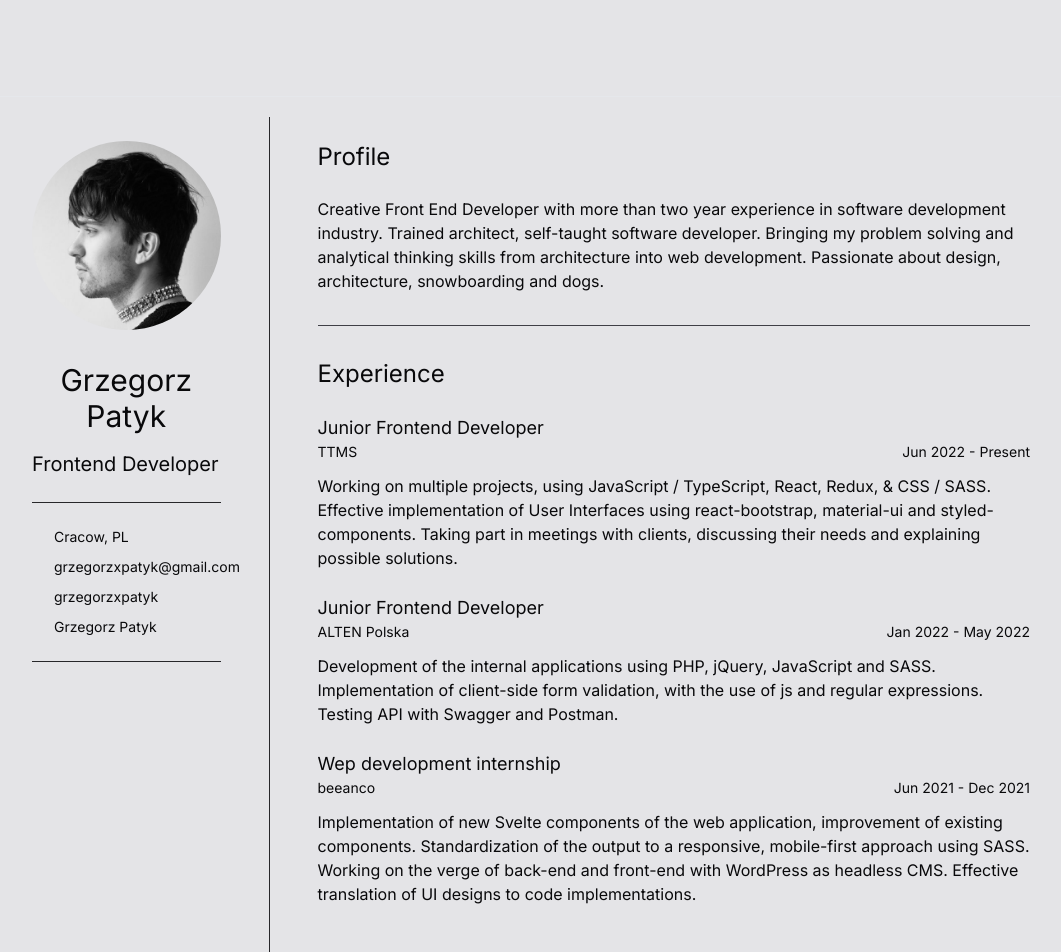
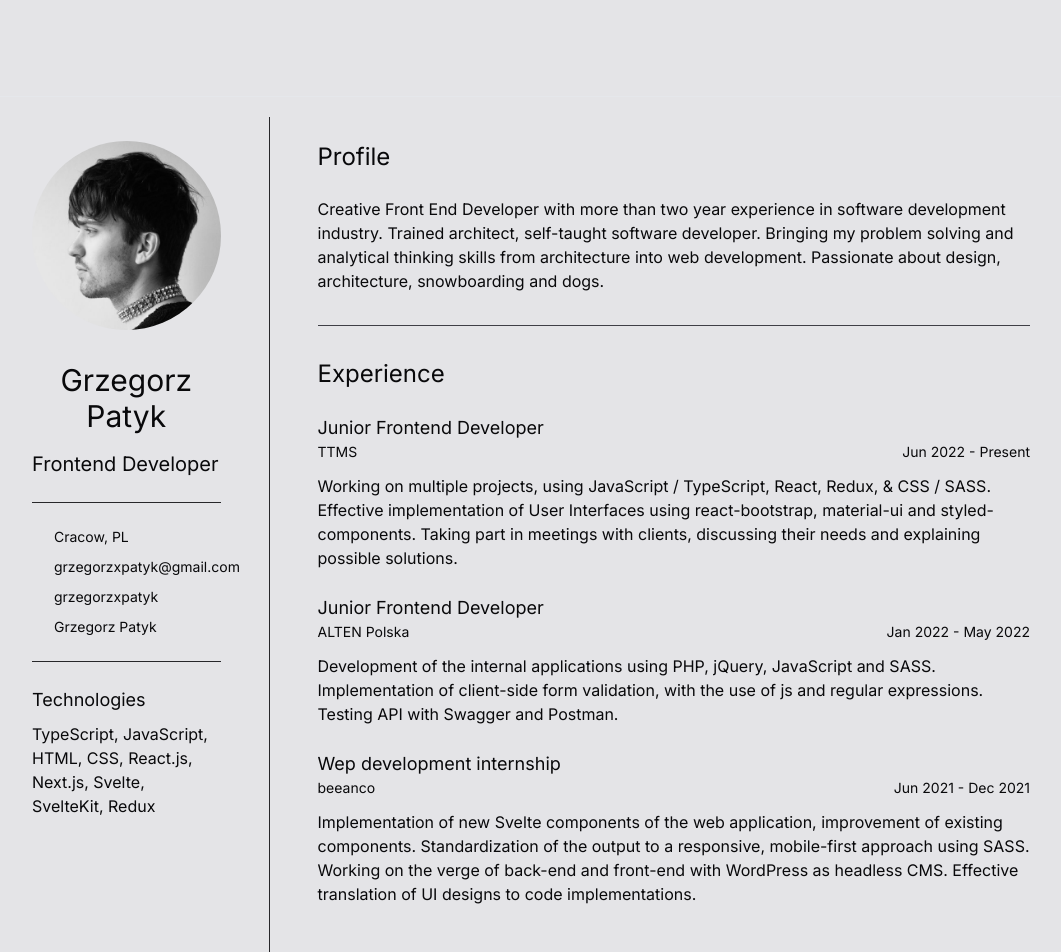
Before and after one commit to grzegorzxpatyk/resume, a SvelteKit app: page / in a window 1280 px wide. Shown: the top 952 px of the page, without its empty margins (109-1170 px from the left). Built offline with nearby package versions, Linux system fonts and the light colour scheme; some icons are missing.

Commit message:
create technologies component

```diff
--- /dev/null
+++ b/src/lib/components/technologies.svelte
@@ -0,0 +1,10 @@
+<script lang="ts">
+	export let technologies: Array<string> = [];
+</script>
+
+<section class="mt-6">
+	<h4 class="text-lg mb-2">Technologies</h4>
+	{#each technologies as technology, i}
+		{technology}{#if i < technologies.length - 1},{' '}{/if}
+	{/each}
+</section>
--- a/src/routes/+page.svelte
+++ b/src/routes/+page.svelte
@@ -3,6 +3,7 @@
 	import profile from '$lib/images/profile.jpg';
 	import Section from '$lib/components/section.svelte';
 	import Contact from '$lib/components/contact.svelte';
+	import Technologies from '$lib/components/technologies.svelte';
 </script>
 
 <svelte:head>
@@ -25,6 +26,19 @@
 			githubLink="https://github.com/grzegorzxpatyk"
 			linkedINName="Grzegorz Patyk"
 			linkedINLink="https://www.linkedin.com/in/grzegorz-patyk"
+		/>
+		<Technologies
+			technologies={[
+				'TypeScript',
+				'JavaScript',
+				'HTML',
+				'CSS',
+				'React.js',
+				'Next.js',
+				'Svelte',
+				'SvelteKit',
+				'Redux'
+			]}
 		/>
 	</div>
 	<div class="col-span-3 ml-6 p-6">
```
